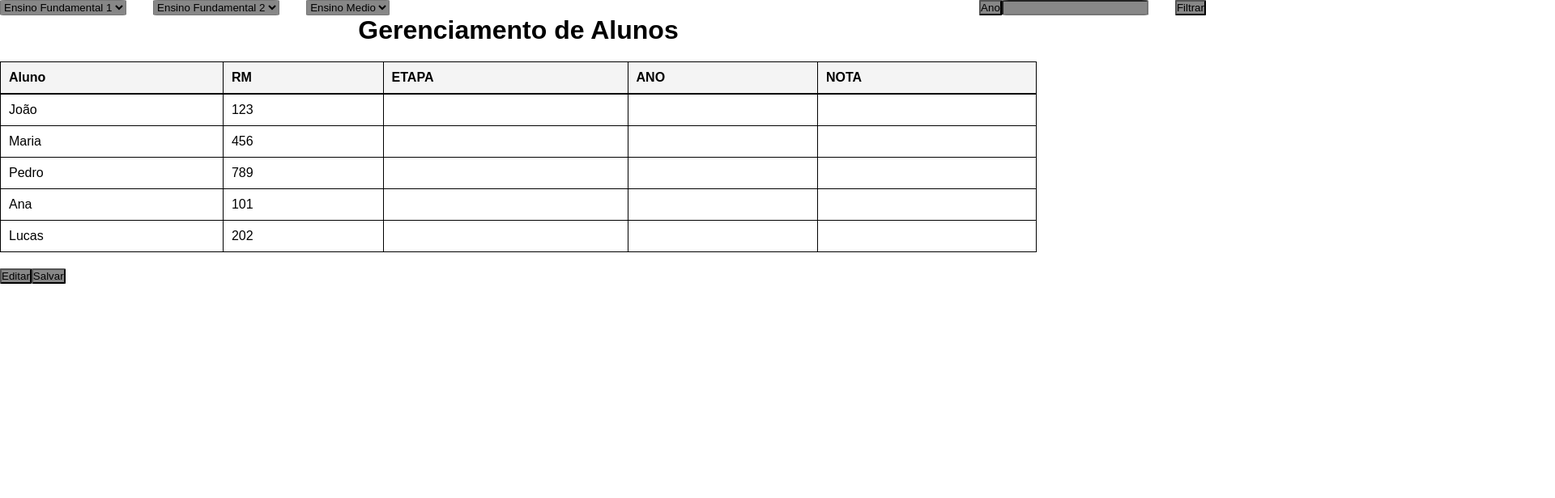
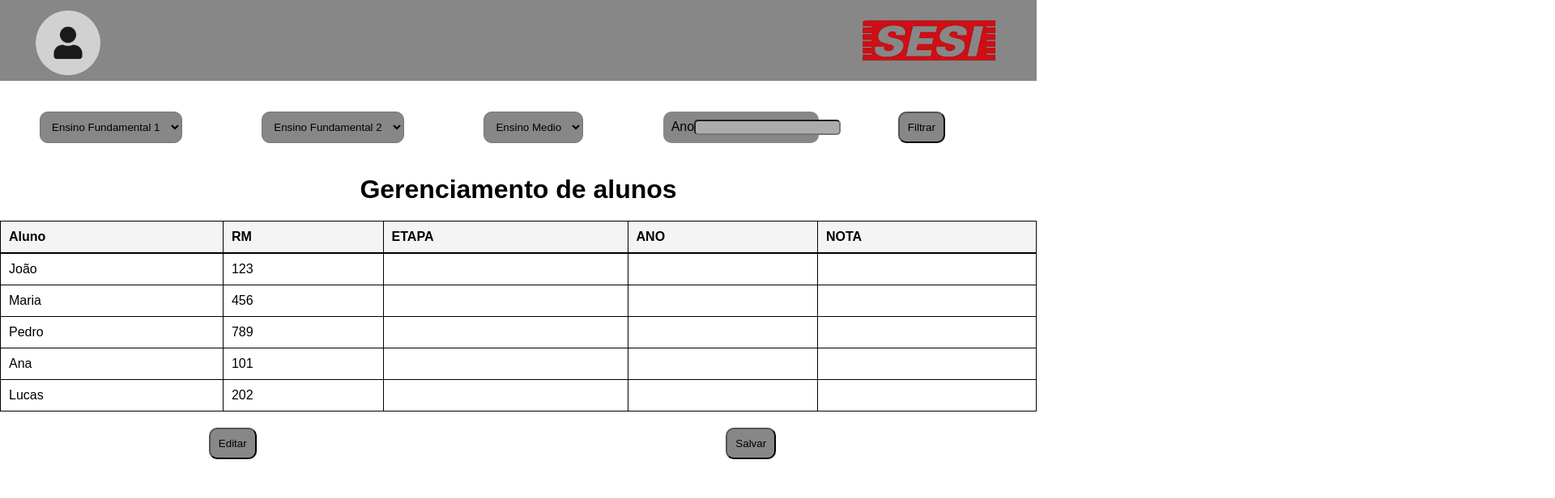
Before and after one commit to Joao-Navarro/Frontend-GestaoDaDirecao, a Next.js app in the folder gestao-direcao/: page /gerenciamentoAlunos in a window 1280 px wide. Shown: the top 616 px of the page at 81% size, 1920 px wide, since content can reach past the window. Built offline with nearby package versions, Linux system fonts and the light colour scheme.

Commit message:
aterção gerenciamento de alunos

```diff
--- a/gestao-direcao/app/gerenciamentoAlunos/page.jsx
+++ b/gestao-direcao/app/gerenciamentoAlunos/page.jsx
@@ -1,8 +1,9 @@
 "use client"
 import { useState } from 'react';
 import style from "./page.module.css"
-// import footer from '@/components/footer';
-// import header from '@/components/header';
+import Header from '@/components/Header';
+import Footer from '@/components/Footer';
+
 <header/>
 const studentsData = [
   { aluno: 'João', rm: '123', },
@@ -40,14 +41,14 @@
   };
 
   return (
-    <div>
+    <>
 
-      <div className={style.all}>
+        <Header/>
 
       <div className={style.filtro}>
-        <label className={style.fund1}>
-          <select className={style.test} name="ensino" onChange={handleFilterChange} value={filter.ensino}>
-            <option className={style.test} value="fundamental1">Ensino Fundamental 1</option>
+        <label>
+          <select className={style.button} name="ensino" onChange={handleFilterChange} value={filter.ensino}>
+            <option value="fundamental1">Ensino Fundamental 1</option>
             <option value2="fundamental1">1°</option>
             <option value3="fundamental1">2°</option>
             <option value4="fundamental1">3°</option>
@@ -55,8 +56,8 @@
             <option value6="fundamental1">5°</option>
           </select>
         </label>
-        <label className={style.fund2}>
-          <select className={style.test} name="etapa" onChange={handleFilterChange} value={filter.etapa}>
+        <label>
+          <select className={style.button} name="etapa" onChange={handleFilterChange} value={filter.etapa}>
             <option value="">Ensino Fundamental 2</option>
             <option value2="fundamental2">6º</option>
             <option value3="fundamental2">7°A</option>
@@ -67,8 +68,8 @@
             <option value8="fundamental2">9ºB</option>
           </select>
         </label>
-        <label className={style.ensinoMedio}>
-          <select className={style.test} name="ano" onChange={handleFilterChange} value={filter.ano}>
+        <label>
+          <select className={style.button} name="ano" onChange={handleFilterChange} value={filter.ano}>
             <option value="">Ensino Medio</option>
             <option value2="medio">1ºA</option>
             <option value3="medio">1ºB</option>
@@ -78,15 +79,19 @@
         </label>
 
         <div className={style.ano}>
-        <button className={style.test} onClick={handleFilter}>Ano</button>
-          <input className={style.test} type="number"/>
+
+        <label>Ano</label>
+
+          <input className={style.input} type="number"/>
+
         </div>
 
-        <button className={style.test} onClick={handleFilter}>Filtrar</button>
-        </div>
+        <button className={style.button} onClick={handleFilter}>Filtrar</button>
+
         </div>
 
-        <h1 className={style.text}>Gerenciamento de Alunos</h1>
+
+        <h1 className={style.text}>Gerenciamento de alunos</h1>
 
 
 
@@ -115,13 +120,15 @@
       </table>
 
       <div className={style.botao}>
-        <button className={style.test} onClick={() => alert('Ação não implementada!')}>Editar</button>
-        <button className={style.test} onClick={() => alert('Ação não implementada!')}>Salvar</button>
+        <button className={style.button} onClick={() => alert('Ação não implementada!')}>Editar</button>
+        <button className={style.button} onClick={() => alert('Ação não implementada!')}>Salvar</button>
       </div>
 
       </div>
-      <footer/>
-    </div>
+
+            <Footer/>
+
+    </>
 
   );
 
--- a/gestao-direcao/app/gerenciamentoAlunos/page.module.css
+++ b/gestao-direcao/app/gerenciamentoAlunos/page.module.css
@@ -5,43 +5,88 @@
 }
 
 .filtro{
+
   display: flex;
-    padding-right: 100%;
+
+  justify-content: space-around;
+
+  width: 100%;
+
+  align-items: center;
+
+  flex-direction: row;
+
+  margin-top: 3%;
+
+  margin-bottom: 3%;
 }
 
-  .fund1{
+.button {
+
   display: flex;
+
   margin-right: 5%;
+
+  background-color: #878787;
+
+  border-radius: 5%;
+
+  padding: 10px;
+
+  border-radius: 10px;
+
+
 }
 
-  .fund2{
-    display: flex;
-    margin-right: 5%;
+.button:hover {
+
+  background-color: #a3a1a1;
+
+  cursor: pointer;
+
 }
 
-  .ensinoMedio{
+.ano {
+
   display: flex;
-    margin-right: 30%;
+
+  background-color: #878787;
+
+  padding: 10px;
+
+  border-radius: 10px;
+
+  justify-content: space-around;
+
+  width: 15%;
 }
 
-  .ano{
-    display: flex;
-    margin-right: 5%;
-    padding-left: 80%;
+.input {
+
+  border-radius: 5px;
+
+  border-color: solid black 2px;
+
+  text-align: center;
+
+  background-color: #acacac;
+
 }
 
-  .all{
+
+
+.botao {
+
+  margin-bottom: 6.7%;
+
   display: flex;
-    flex-direction:row;
+
   justify-content: space-around;
-  }
 
-  .test{
-    background-color: #878787;
-    border-radius: 5%;
 }
 
 .table {
+
   width: 100%;
   border-collapse: collapse;
   margin: 20px 0;
```
Lines whose indentation alone changed are shown as unchanged.
